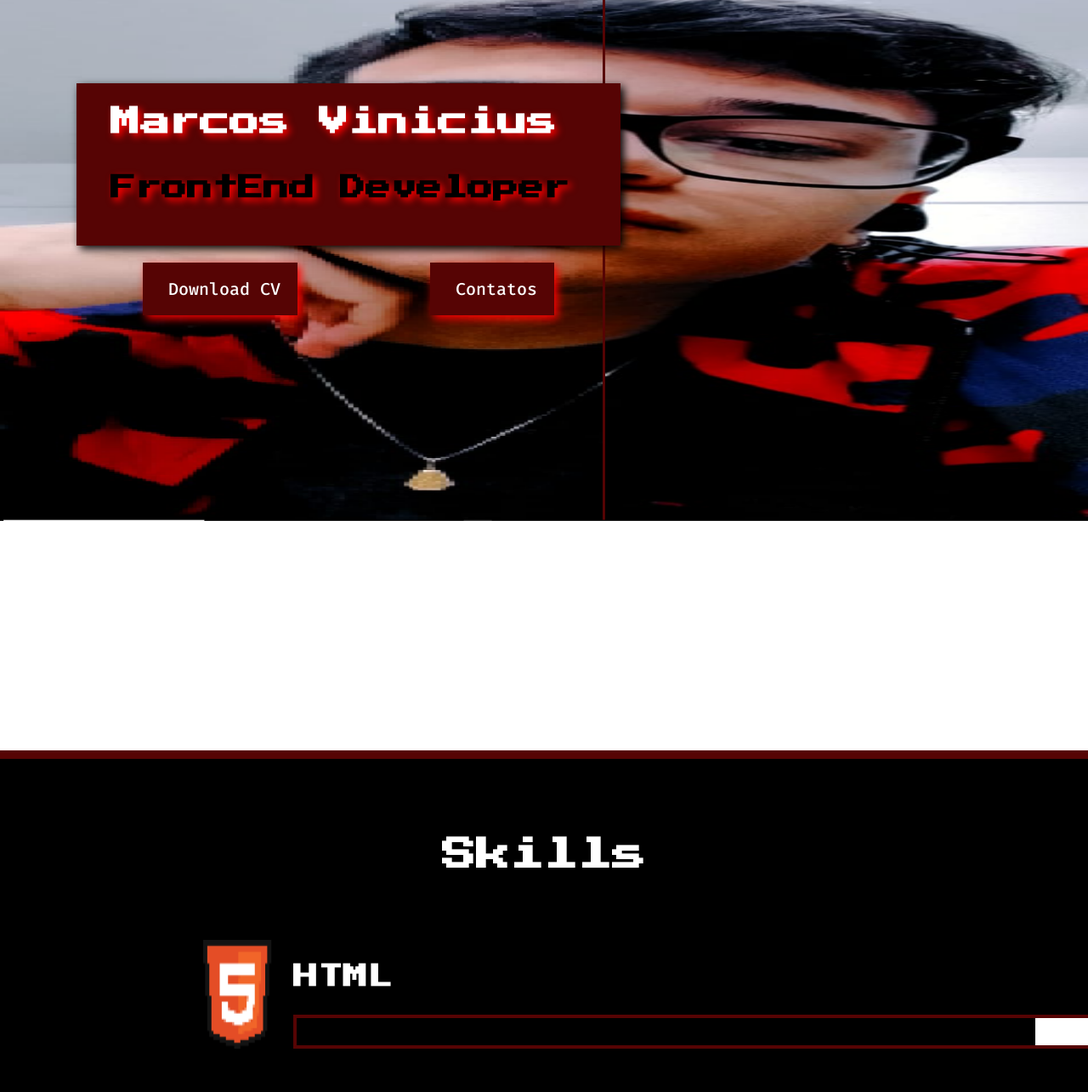
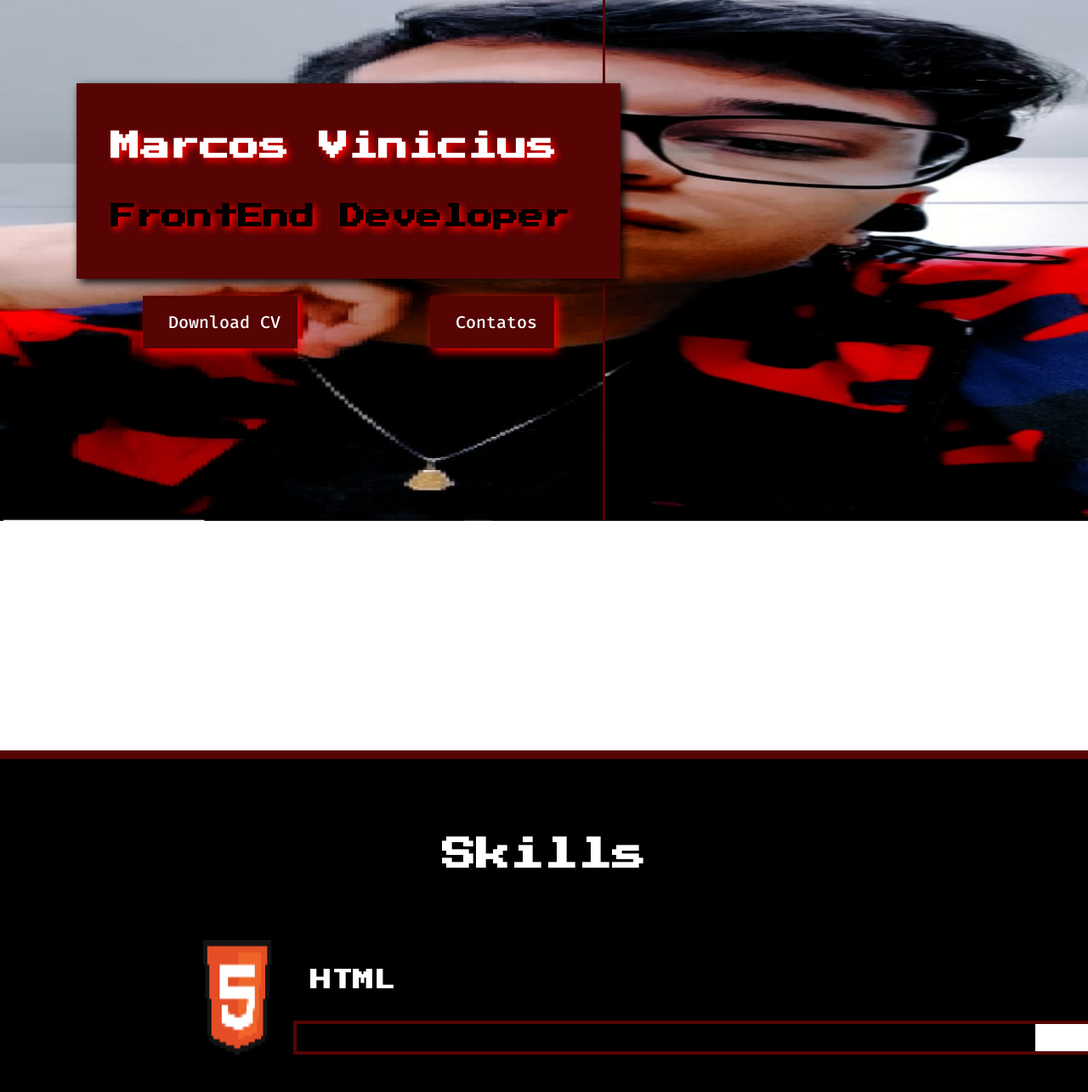
Before and after one commit to MVSouza22/Meu-CV, a plain HTML site: page index.html in a window 1280 px wide. Shown: the part 115-1400 px from the top of the page at 85% size. Drawn offline with Linux system fonts and the light colour scheme.

Commit message:
chage the titles

```diff
--- a/index.html
+++ b/index.html
@@ -41,8 +41,8 @@
     <section class="banner">
             <div class="wrapper">
                 <div class="box">
-                    <h1>Marcos Vinicius</h1>
-                    <h2>FrontEnd Developer</h2>
+                    <h2>Marcos Vinicius</h2>
+                    <h3>FrontEnd Developer</h3>
                 </div>
 
                 <div class="navigation">
--- a/src/css/components/skill.css
+++ b/src/css/components/skill.css
@@ -1,10 +1,14 @@
 .skill {
     display: flex;
+    margin-left: 239px;
+    margin-top: 70px;
+}
+
+.skill .title {
     font-family: 'Press Start 2P';
     font-size: 25px;
     color: #fff;
-    margin-left: 239px;
-    margin-top: 70px;
+    text-shadow: none;
 }
 
 .skill .icon {
--- a/src/css/components/subtitle.css
+++ b/src/css/components/subtitle.css
@@ -1,4 +1,4 @@
-h2 {
+h3 {
     font-family: 'Press Start 2P', cursive;
     color: #000000;
     font-size: 30px;
--- a/src/css/components/title.css
+++ b/src/css/components/title.css
@@ -5,6 +5,12 @@ h1{
     text-shadow: 4px 4px 8px #ff0000;
     padding: 10px 20px
 }
+h2{
+font-family: 'Press Start 2P', cursive;
+    color: #fff;
+    font-size: 35px;
+    text-shadow: 4px 4px 8px #ff0000;
+    padding: 10px 20px}
 
 .title-skills {
     font-family: 'Press Start 2P', cursive;
```
